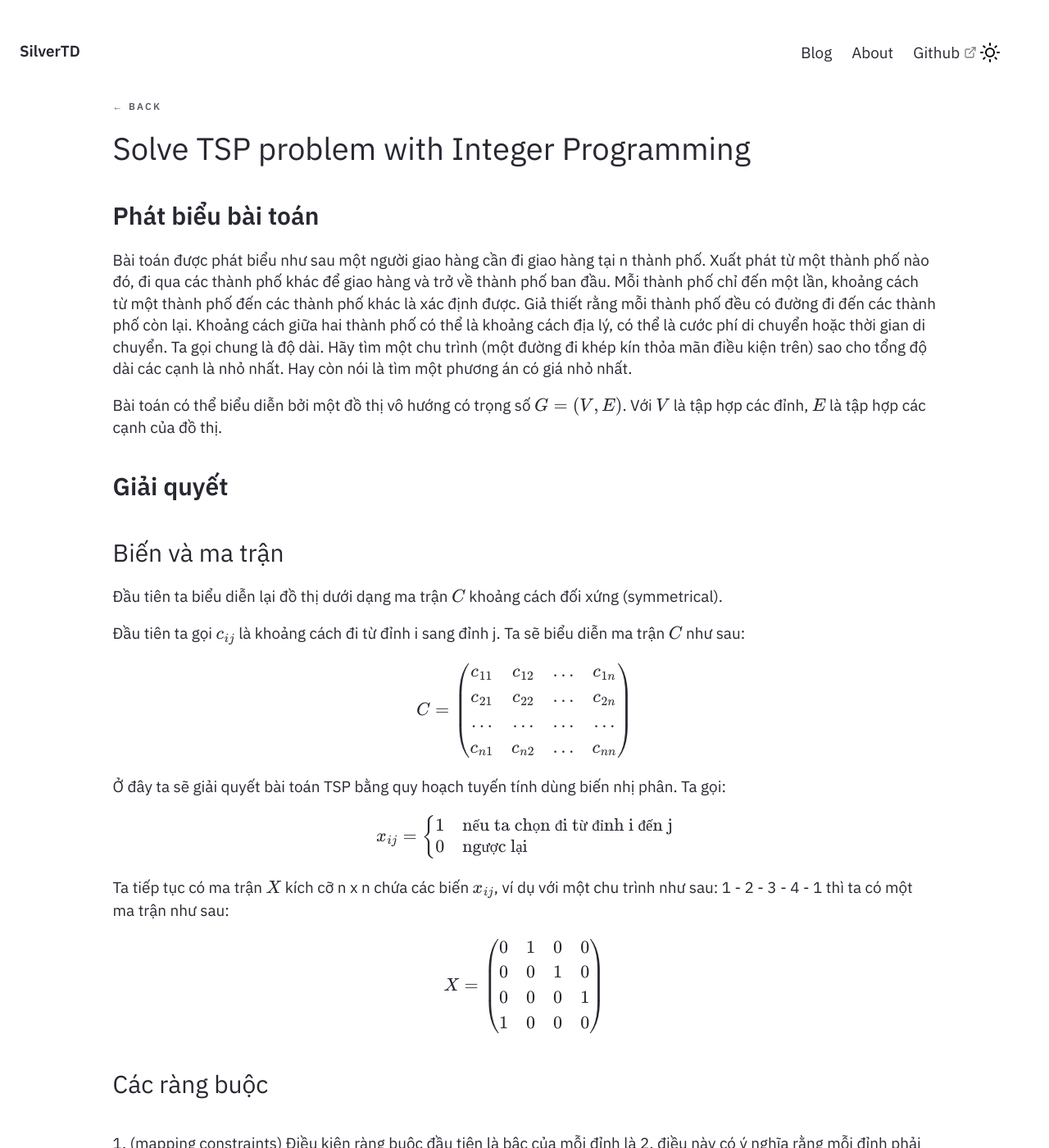
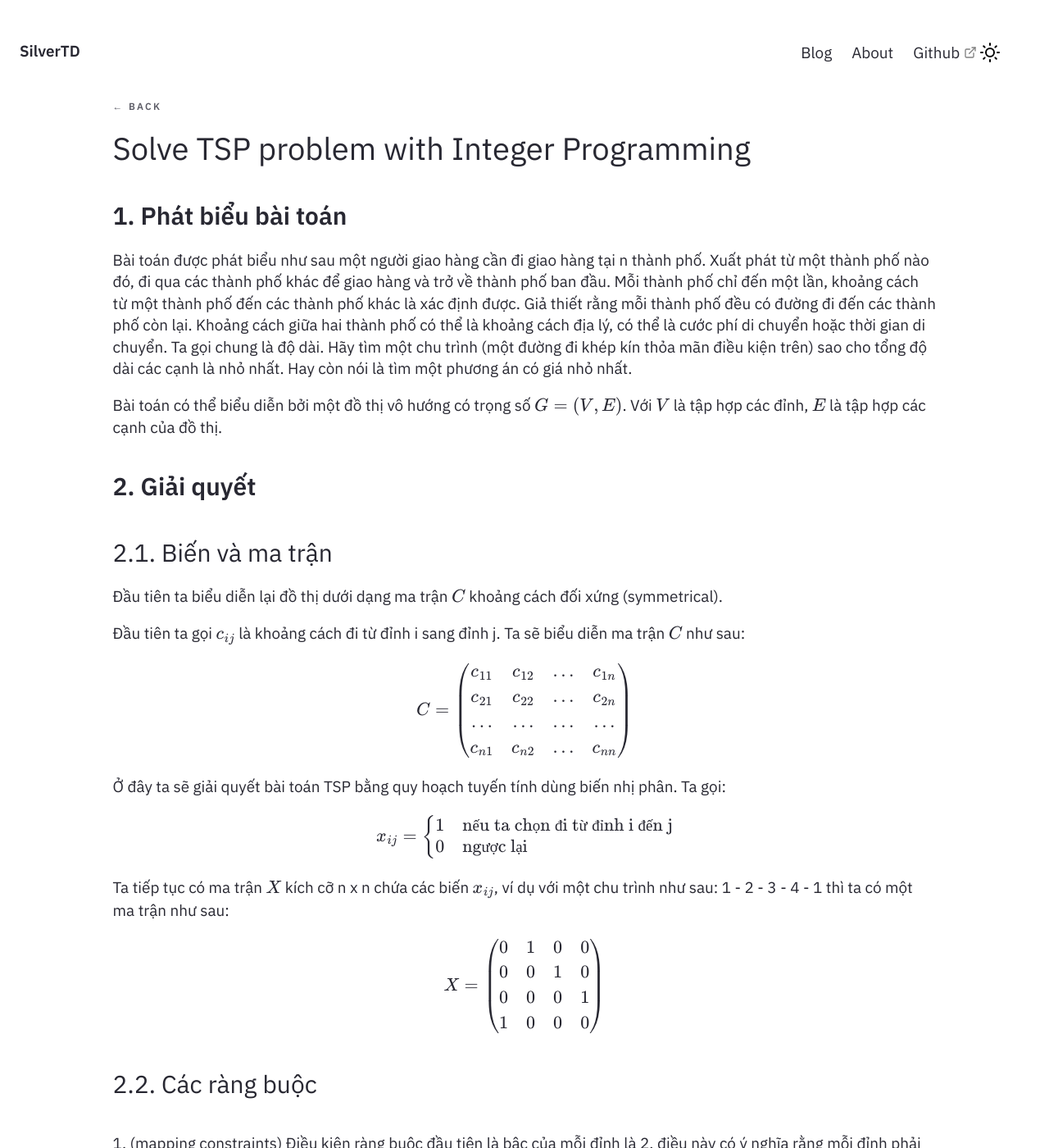
Before and after one commit to SilverTD/SilverTD.github.io, a Jekyll site: the page built from _posts/2023-10-7-Solve-TSP-problem-with-Integer-Programming.md, in a window 1280 px wide and 1400 px high. Shown: the whole window at 82% size. Built offline with Jekyll 4.4.1, drawn with Linux system fonts in a browser that asks for light colours; formulas are drawn with MathJax 3; some of the changed text lies outside the part shown.

Commit message:
Update 2023-10-7-Solve-TSP-problem-with-Integer-Programming.md

```diff
--- a/_posts/2023-10-7-Solve-TSP-problem-with-Integer-Programming.md
+++ b/_posts/2023-10-7-Solve-TSP-problem-with-Integer-Programming.md
@@ -4,13 +4,13 @@ title: Solve TSP problem with Integer Programming
 
 ---
 
-## Phát biểu bài toán
+## 1. Phát biểu bài toán
 Bài toán được phát biểu như sau một người giao hàng cần đi giao hàng tại n thành phố. Xuất phát từ một thành phố nào đó, đi qua các thành phố khác để giao hàng và trở về thành phố ban đầu. Mỗi thành phố chỉ đến một lần, khoảng cách từ một thành phố đến các thành phố khác là xác định được. Giả thiết rằng mỗi thành phố đều có đường đi đến các thành phố còn lại. Khoảng cách giữa hai thành phố có thể là khoảng cách địa lý, có thể là cước phí di chuyển hoặc thời gian di chuyển. Ta gọi chung là độ dài. Hãy tìm một chu trình (một đường đi khép kín thỏa mãn điều kiện trên) sao cho tổng độ dài các cạnh là nhỏ nhất. Hay còn nói là tìm một phương án có giá nhỏ nhất.
 
 Bài toán có thể biểu diễn bởi một đồ thị vô hướng có trọng số $G = (V, E)$.
 Với $V$ là tập hợp các đỉnh, $E$ là tập hợp các cạnh của đồ thị.
-## Giải quyết
-### Biến và ma trận
+## 2. Giải quyết
+### 2.1. Biến và ma trận
 Đầu tiên ta biểu diễn lại đồ thị dưới dạng ma trận $C$ khoảng cách đối xứng (symmetrical).
 
 Đầu tiên ta gọi $c_{ij}$ là khoảng cách đi từ đỉnh i sang đỉnh j. Ta sẽ biểu diễn ma trận $C$ như sau:
@@ -47,7 +47,7 @@ X = \begin{pmatrix}
 \end{pmatrix}
 $$
 
-### Các ràng buộc
+### 2.2. Các ràng buộc
 1. (mapping constraints) Điều kiện ràng buộc đầu tiên là bậc của mỗi đỉnh là 2, điều này có ý nghĩa rằng mỗi đỉnh phải có 2 đường đi nối với nó, gồm đường đi vào và đường đi ra.
 
 $$
@@ -76,7 +76,7 @@ Nghĩa rằng khi ta có một chu trình con thì tổng các cạnh nối củ
 
 $$x_{12} + x_{23} + x_{31} \leq 2 $$
 
-### Hàm mục tiêu
+### 2.3. Hàm mục tiêu
 Hàm mục tiêu của chúng ta chắc chắn là tổng quãng đường của chu trình phải là nhỏ nhất.
 
 $$
@@ -85,7 +85,7 @@ $$
 \end{aligned}
 $$
 
-### Nhược điểm và khắc phục
+### 2.4. Nhược điểm và khắc phục
 Ở ràng buộc cuối cùng, ta thấy nó sẽ có cực kì nhiều điều kiện như vậy. Cụ thể với đồ thị n đỉnh thì ta có $2^n - n - 2$ điều kiện.
 - $2^n$ cách chọn các chu trình con.
 - $n$ cách chọn các chu trình con chỉ có 1 đỉnh.
```
Also changed, not shown: other parts of _posts/2023-10-7-Solve-TSP-problem-with-Integer-Programming.md (+2 -2 lines).
